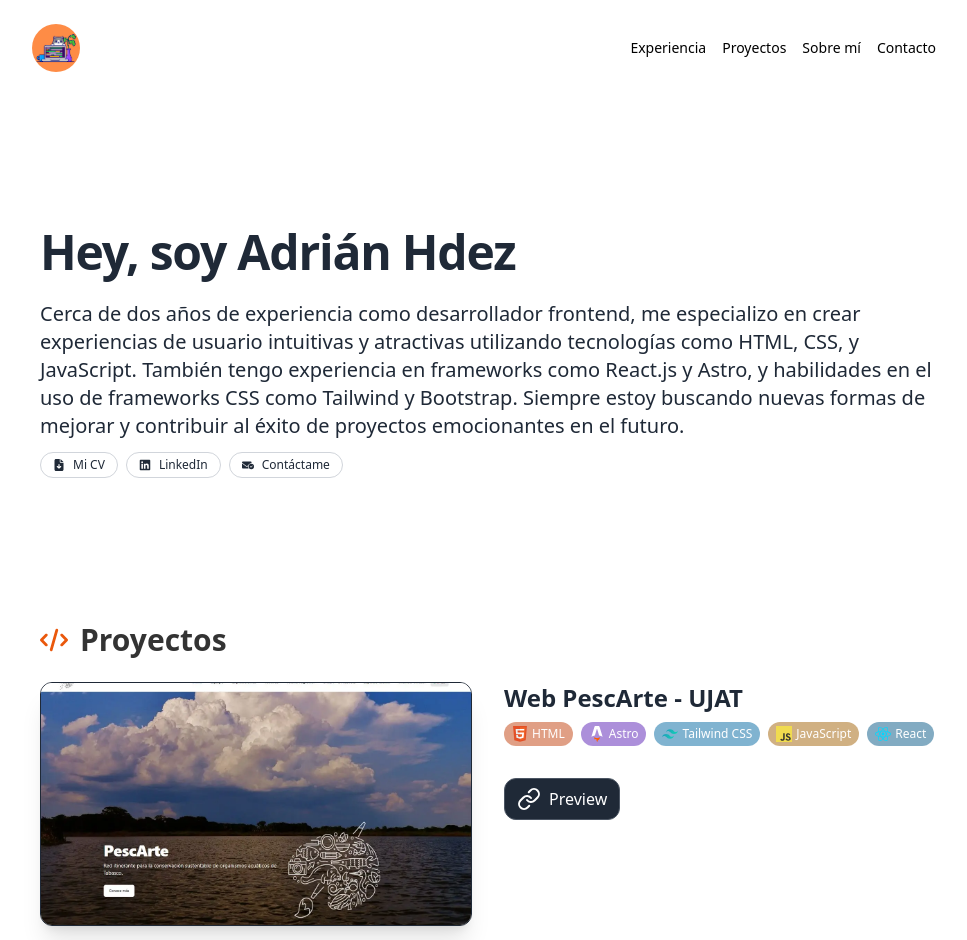
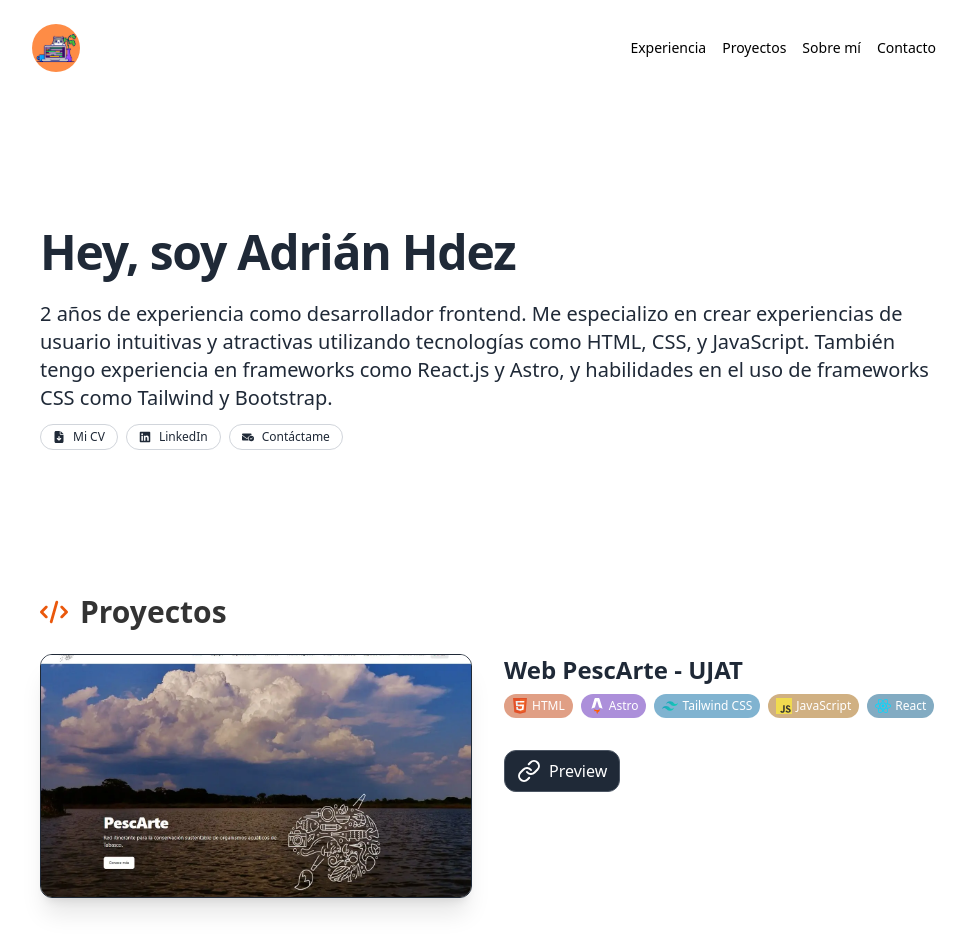
Before and after one commit to adrianhdez2/portfolio, an Astro site: page / in a window 1280 px wide. Shown: the top 940 px of the page, without its empty margins (152-1119 px from the left). Built offline with nearby package versions, Linux system fonts and the light colour scheme; Astro itself is replaced by a stand-in of ours.

Commit message:
Update presentation

```diff
--- a/src/components/Hero.astro
+++ b/src/components/Hero.astro
@@ -38,13 +38,11 @@ const HREF = [
         Hey, soy Adrián Hdez
     </h1>
     <p class="mt-6 text-xl text-gray-800 dark:text-gray-300">
-        Cerca de dos años de experiencia como desarrollador frontend, me
+        2 años de experiencia como desarrollador frontend. Me
         especializo en crear experiencias de usuario intuitivas y atractivas
         utilizando tecnologías como HTML, CSS, y JavaScript. También tengo
         experiencia en frameworks como React.js y Astro, y habilidades en el uso
-        de frameworks CSS como Tailwind y Bootstrap. Siempre estoy buscando
-        nuevas formas de mejorar y contribuir al éxito de proyectos emocionantes
-        en el futuro.
+        de frameworks CSS como Tailwind y Bootstrap.
     </p>
     <nav class="w-full mt-3 flex flex-row items-center space-x-2">
         {
```
